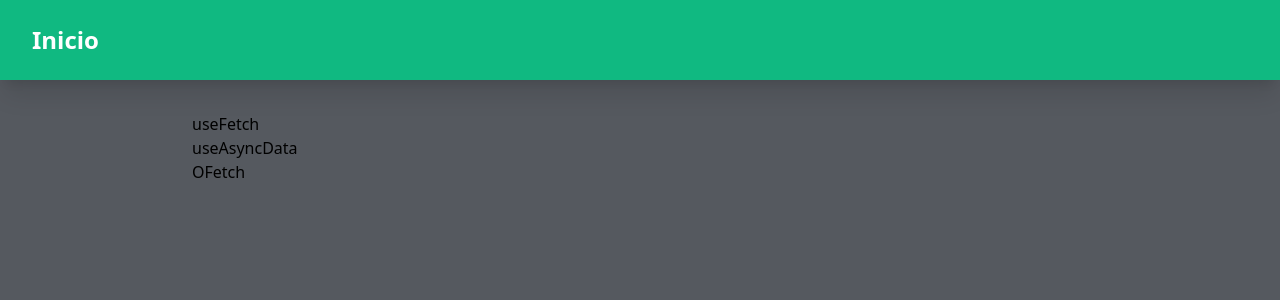
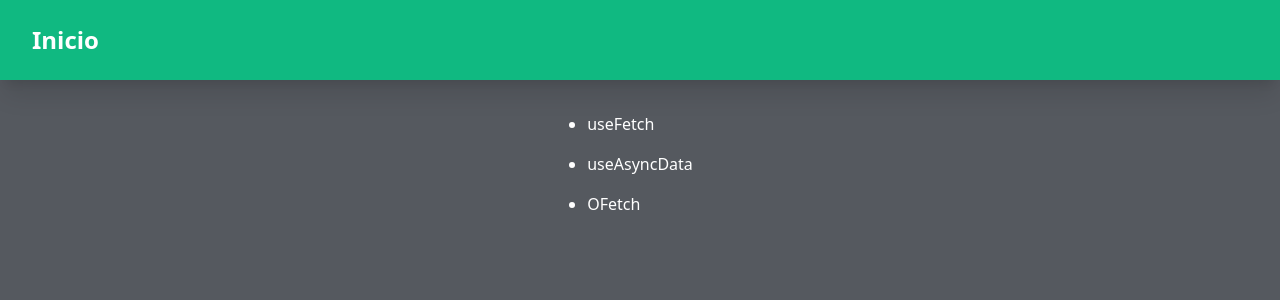
Before and after one commit to guilhermectprado/Aprendendo-Nuxt, a Nuxt app: page /requisicoes in a window 1280 px wide. Shown: the top 300 px of the page. Built offline with nearby package versions, Linux system fonts and the light colour scheme.

Commit message:
concluido aprendizado de useFetch

```diff
--- a/pages/requisicoes/index.vue
+++ b/pages/requisicoes/index.vue
@@ -1,13 +1,21 @@
 <template>
-  <ul>
-    <li>
-      <NuxtLink to="/useFetch"> useFetch </NuxtLink>
-    </li>
-    <li>
-      <NuxtLink to="/useAsyncData"> useAsyncData </NuxtLink>
-    </li>
-    <li>
-      <NuxtLink to="/useAsyncData"> OFetch </NuxtLink>
-    </li>
-  </ul>
+  <div class="flex justify-center text-white">
+    <ul class="flex flex-col gap-4 text-white">
+      <li class="hover:text-emerald-500">
+        <NuxtLink to="/requisicoes/useFetch"> useFetch </NuxtLink>
+      </li>
+      <li class="hover:text-emerald-500">
+        <NuxtLink to="/requisicoes/useAsyncData"> useAsyncData </NuxtLink>
+      </li>
+      <li class="hover:text-emerald-500">
+        <NuxtLink to="/requisicoes/useAsyncData"> OFetch </NuxtLink>
+      </li>
+    </ul>
+  </div>
 </template>
+
+<style scoped>
+ul > li {
+  list-style-type: disc;
+}
+</style>
--- a/pages/requisicoes/useFetch.vue
+++ b/pages/requisicoes/useFetch.vue
@@ -1,5 +1,91 @@
 <template>
-  <div></div>
+  <div class="text-white flex flex-col gap-4">
+    <p>
+      <NuxtLink to="/requisicoes" class="hover:text-emerald-500">
+        Voltar
+      </NuxtLink>
+    </p>
+
+    <div class="w-full bg-black opacity-20 h-1 rounded-full"></div>
+
+    <div class="flex flex-row items-center justify-between">
+      <h1 class="text-lg">Use Fetch</h1>
+      <UIButton type="button" @click="refresh" class="w-40">
+        Recarregar Dados
+      </UIButton>
+    </div>
+
+    <div class="w-full bg-black opacity-20 h-1 rounded-full"></div>
+
+    <select v-model="selectedPokemon" class="text-black">
+      <option value="charmander">Charmander</option>
+      <option value="bulbasaur">Bulbasauro</option>
+      <option value="pikachu">Pikachu</option>
+    </select>
+
+    <div class="w-full bg-black opacity-20 h-1 rounded-full"></div>
+
+    <div v-if="status === 'pending'">Carregando...</div>
+    <div v-else-if="error">Erro: {{ error }}</div>
+    <div v-else>
+      <pre>{{ charmander }}</pre>
+    </div>
+  </div>
 </template>
 
-<script setup></script>
+<script setup>
+const selectedPokemon = ref("charmander");
+
+const endpoint = computed(() => {
+  return `https://pokeapi.co/api/v2/pokemon/${selectedPokemon.value}`;
+});
+
+const {
+  error,
+  status,
+  data: charmander,
+  refresh,
+} = await useLazyFetch(endpoint, {
+  method: "GET",
+  headers: {
+    "Content-Type": "application/json",
+  },
+  transform: (data) => ({
+    id: data.id,
+    nome: data.name,
+    image: data.sprites.front_default,
+  }),
+  // pick: ["id", "name"],
+});
+
+// useFetch: não deixa renderizar a tela (bloqueia a navegação) enquanto está sendo feito a requisição
+// useLazyFetch: NÃO bloqueia a navegação enquanto está sendo feito a requisição
+
+// propriedade ERROR, indica se houve algum erro
+// propriedade STATUS, é o status da request, ela retorna uma string (IDLE, PENDING, SUCCESS ou ERROR)
+// propriedade DATA, é o retorno da request e pode ser renomeado usando :
+// propriedade execute, é uma função para executar a requisição onde METHOD, URL, BODY podem ser diferentes
+// propriedade refresh, é uma função para executar a requisição novamente usando os mesmos parâmetros
+
+// transform: permite manipular o data e pegar apenas propriedades que quer usar, no caso usado está retornando apenas um objeto
+// pick: é a mesma coisa do transform, com diferença que ele nao acessa variáveis de objetos
+
+// Quando a request está em um CONST e pelo fato de estar usando COMPOSITION API, ele requisita assim que a página é acessada
+// Se quiser fazer a request por meio de função, logo tem que se fazer uma função async.
+</script>
+
+<!--
+useFetch: A Ferramenta para Interações Cliente-Servidor
+
+Não permite requisição composta (Promisse.all[])
+
+Flexibilidade: O useFetch é mais flexível e permite realizar qualquer tipo de requisição HTTP, incluindo POST, GET, PATCH e DELETE.
+
+Interações dinâmicas: É ideal para interações do usuário, como criar, atualizar ou excluir dados.
+
+Atualizações em tempo real: Pode ser usado para implementar funcionalidades como autocompletar, carregamento infinito e
+outras interações que exigem atualizações frequentes da interface do usuário.
+
+Em resumo: Use useFetch quando você precisar interagir com o servidor após o carregamento inicial da página, por exemplo,
+para enviar formulários, buscar mais dados ou atualizar a interface do usuário.
+-->
```
